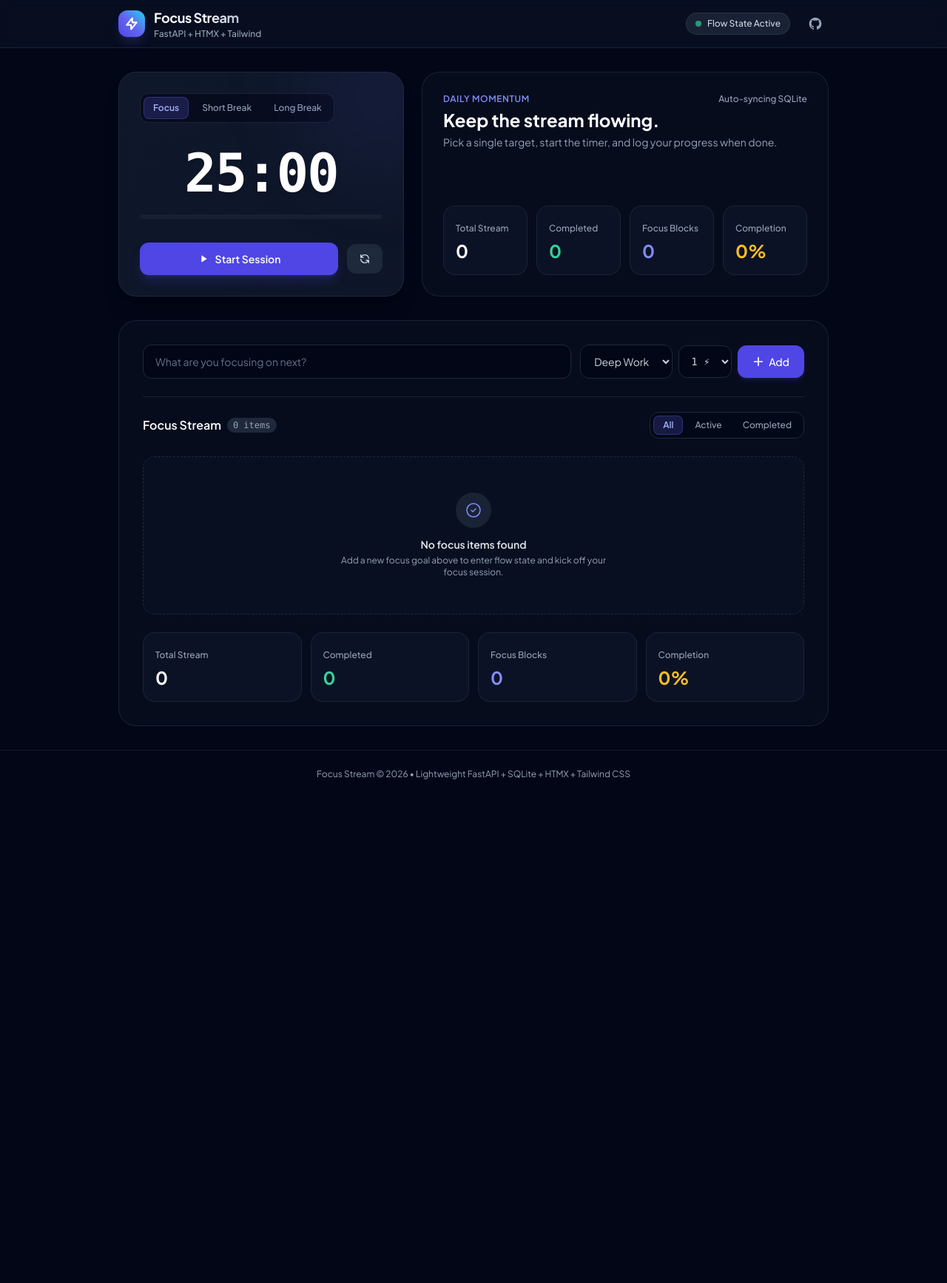
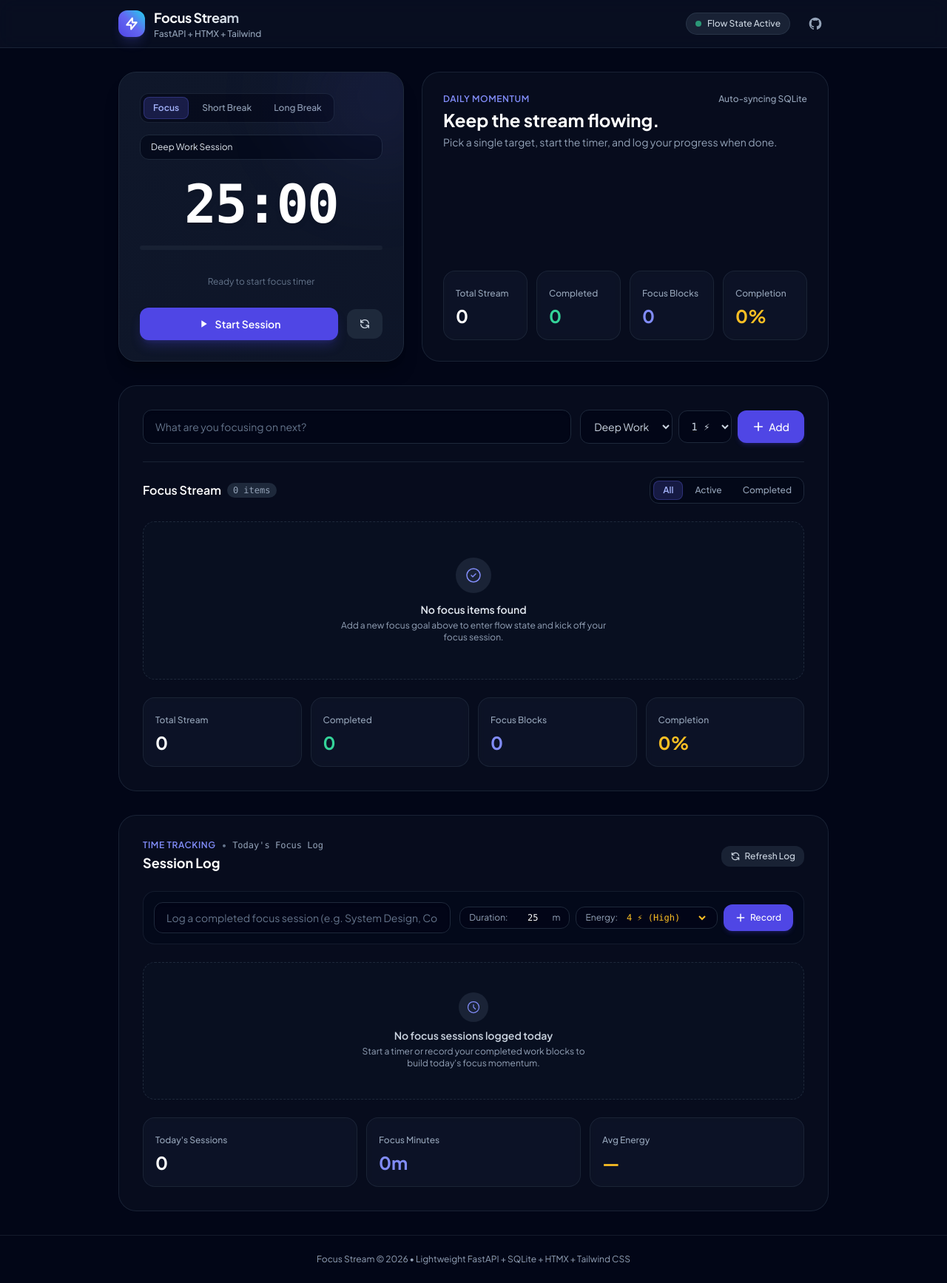
Before and after one commit to jholesek/FocusStream, a FastAPI app: page / in a window 1280 px wide. Shown: the whole page at 74% size. Before the commit the page ends 1054 px from the top, so only its background shows below. Run offline with FastAPI, Linux system fonts and the light colour scheme; some libraries are stand-ins or nearby versions.

Commit message:
feat(session-tracker): add FocusSession model and HTMX session tracking endpoints
- Add FocusSession SQLAlchemy model with task_name, duration_minutes, completed_at, and energy_rating
- Build HTMX endpoints to start timer, record completed sessions, and fetch today's session log
- Add partial templates for session row, list, and live timer status
- Expand dashboard UI to log focus sessions and view daily momentum
- Add comprehensive unit and integration tests with pytest

```diff
--- a/app/main.py
+++ b/app/main.py
@@ -3,13 +3,14 @@ from datetime import datetime, timezone
 from typing import Optional
 
 from fastapi import Depends, FastAPI, Form, HTTPException, Request, status
-from fastapi.responses import HTMLResponse, Response
+from fastapi.encoders import jsonable_encoder
+from fastapi.responses import HTMLResponse, JSONResponse, Response
 from fastapi.staticfiles import StaticFiles
 from fastapi.templating import Jinja2Templates
 from sqlalchemy.orm import Session
 
 from app.database import Base, engine, get_db
-from app.models import FocusTask
+from app.models import FocusSession, FocusTask, utc_now
 
 
 @asynccontextmanager
@@ -58,6 +59,48 @@ def query_tasks(db: Session, filter_mode: str = "all"):
     return query.order_by(FocusTask.is_completed.asc(), FocusTask.id.desc()).all()
 
 
+async def get_payload(request: Request) -> dict:
+    data = {}
+    data.update(dict(request.query_params))
+    try:
+        form = await request.form()
+        data.update(dict(form))
+    except Exception:
+        pass
+    try:
+        json_data = await request.json()
+        if isinstance(json_data, dict):
+            data.update(json_data)
+    except Exception:
+        pass
+    return data
+
+
+def query_sessions(db: Session, today_only: bool = True):
+    query = db.query(FocusSession)
+    if today_only:
+        now = datetime.now(timezone.utc)
+        start_of_today = datetime(now.year, now.month, now.day, 0, 0, 0, tzinfo=timezone.utc)
+        query = query.filter(FocusSession.completed_at >= start_of_today)
+    return query.order_by(FocusSession.completed_at.desc(), FocusSession.id.desc()).all()
+
+
+def calculate_session_stats(sessions):
+    total = len(sessions)
+    total_minutes = sum(s.duration_minutes for s in sessions)
+    rated_sessions = [s for s in sessions if s.energy_rating is not None]
+    avg_energy = (
+        round(sum(s.energy_rating for s in rated_sessions) / len(rated_sessions), 1)
+        if rated_sessions
+        else 0
+    )
+    return {
+        "total": total,
+        "total_minutes": total_minutes,
+        "avg_energy": avg_energy,
+    }
+
+
 @app.get("/health")
 def health_check():
     return {"status": "ok", "app": "Focus Stream"}
@@ -67,12 +110,16 @@ def health_check():
 def index(request: Request, db: Session = Depends(get_db)):
     tasks = query_tasks(db, filter_mode="all")
     stats = calculate_stats(db)
+    sessions = query_sessions(db, today_only=True)
+    session_stats = calculate_session_stats(sessions)
     return templates.TemplateResponse(
         request=request,
         name="index.html",
         context={
             "tasks": tasks,
             "stats": stats,
+            "sessions": sessions,
+            "session_stats": session_stats,
             "active_filter": "all",
         },
     )
@@ -202,3 +249,176 @@ def delete_task(
             "stats": stats,
         },
     )
+
+
+# =====================================================================
+# Focus Session & Timer HTMX Endpoints
+# =====================================================================
+
+@app.post("/timer/start", response_class=HTMLResponse)
+@app.post("/sessions/start", response_class=HTMLResponse)
+@app.get("/timer/start", response_class=HTMLResponse)
+async def start_timer(
+    request: Request,
+    task_name: Optional[str] = Form(None),
+    duration_minutes: Optional[int] = Form(None),
+):
+    payload = await get_payload(request)
+    name = (
+        payload.get("task_name")
+        or payload.get("title")
+        or payload.get("task")
+        or task_name
+        or "Focus Session"
+    )
+    if isinstance(name, str):
+        name = name.strip() or "Focus Session"
+
+    duration = (
+        payload.get("duration_minutes")
+        or payload.get("duration")
+        or duration_minutes
+        or 25
+    )
+    try:
+        duration = int(duration)
+    except (ValueError, TypeError):
+        duration = 25
+
+    if (
+        request.headers.get("accept") == "application/json"
+        or (request.headers.get("content-type") == "application/json" and not request.headers.get("hx-request"))
+    ):
+        return JSONResponse(
+            content={
+                "status": "started",
+                "task_name": name,
+                "duration_minutes": duration,
+                "started_at": utc_now().isoformat(),
+            }
+        )
+
+    return templates.TemplateResponse(
+        request=request,
+        name="partials/timer_status.html",
+        context={
+            "task_name": name,
+            "duration_minutes": duration,
+            "started_at": utc_now(),
+        },
+    )
+
+
+@app.post("/sessions", response_class=HTMLResponse)
+@app.post("/sessions/complete", response_class=HTMLResponse)
+@app.post("/sessions/record", response_class=HTMLResponse)
+@app.post("/timer/complete", response_class=HTMLResponse)
+async def record_session(
+    request: Request,
+    task_name: Optional[str] = Form(None),
+    duration_minutes: Optional[int] = Form(None),
+    energy_rating: Optional[int] = Form(None),
+    db: Session = Depends(get_db),
+):
+    payload = await get_payload(request)
+    name = (
+        payload.get("task_name")
+        or payload.get("title")
+        or payload.get("task")
+        or task_name
+        or "Focus Session"
+    )
+    if isinstance(name, str):
+        name = name.strip() or "Focus Session"
+
+    duration = (
+        payload.get("duration_minutes")
+        or payload.get("duration")
+        or duration_minutes
+        or 25
+    )
+    try:
+        duration = int(duration)
+    except (ValueError, TypeError):
+        duration = 25
+
+    energy = payload.get("energy_rating") or payload.get("rating") or energy_rating
+    if energy is not None:
+        try:
+            energy = int(energy)
+        except (ValueError, TypeError):
+            energy = 3
+    else:
+        energy = 3
+
+    completed_str = payload.get("completed_at")
+    completed_dt = utc_now()
+    if completed_str:
+        if isinstance(completed_str, datetime):
+            completed_dt = completed_str
+        elif isinstance(completed_str, str):
+            try:
+                completed_dt = datetime.fromisoformat(completed_str.replace("Z", "+00:00"))
+            except Exception:
+                completed_dt = utc_now()
+
+    new_session = FocusSession(
+        task_name=name,
+        duration_minutes=max(1, duration),
+        energy_rating=energy,
+        completed_at=completed_dt,
+    )
+    db.add(new_session)
+    db.commit()
+    db.refresh(new_session)
+
+    if (
+        request.headers.get("accept") == "application/json"
+        or (request.headers.get("content-type") == "application/json" and not request.headers.get("hx-request"))
+    ):
+        return JSONResponse(
+            content=jsonable_encoder(new_session.to_dict()),
+            status_code=status.HTTP_201_CREATED,
+        )
+
+    sessions = query_sessions(db, today_only=True)
+    session_stats = calculate_session_stats(sessions)
+    return templates.TemplateResponse(
+        request=request,
+        name="partials/session_list.html",
+        context={
+            "sessions": sessions,
+            "session_stats": session_stats,
+            "new_session": new_session,
+        },
+    )
+
+
+@app.get("/sessions/today", response_class=HTMLResponse)
+@app.get("/sessions", response_class=HTMLResponse)
+@app.get("/sessions/log", response_class=HTMLResponse)
+@app.get("/sessions/today/log", response_class=HTMLResponse)
+def get_today_sessions(
+    request: Request,
+    filter: str = "today",
+    all: bool = False,
+    db: Session = Depends(get_db),
+):
+    today_only = not (all or filter == "all")
+    sessions = query_sessions(db, today_only=today_only)
+    session_stats = calculate_session_stats(sessions)
+
+    if (
+        request.headers.get("accept") == "application/json"
+        and not request.headers.get("hx-request")
+    ):
+        return JSONResponse(content=jsonable_encoder([s.to_dict() for s in sessions]))
+
+    return templates.TemplateResponse(
+        request=request,
+        name="partials/session_list.html",
+        context={
+            "sessions": sessions,
+            "session_stats": session_stats,
+        },
+    )
--- a/app/templates/index.html
+++ b/app/templates/index.html
@@ -16,8 +16,20 @@
                     <button type="button" data-timer-mode="longBreak" class="px-3 py-1.5 rounded-lg text-xs font-medium text-slate-400 hover:text-slate-200 hover:bg-slate-800 transition-all">Long Break</button>
                 </div>
 
+                <!-- Active Timer Target Input -->
+                <div class="mt-4">
+                    <input
+                        type="text"
+                        id="timer-task-input"
+                        name="task_name"
+                        placeholder="Focus target (e.g. Core Feature)"
+                        value="Deep Work Session"
+                        class="w-full bg-slate-950/70 border border-slate-800 rounded-xl px-3.5 py-2 text-xs text-slate-200 placeholder-slate-500 focus:outline-none focus:ring-1 focus:ring-indigo-500/50"
+                    />
+                </div>
+
                 <!-- Clock Display -->
-                <div class="my-8 text-center">
+                <div class="my-6 text-center">
                     <div id="timer-display" class="font-mono text-6xl sm:text-7xl font-bold tracking-tight text-white drop-shadow-md">
                         25:00
                     </div>
@@ -25,11 +37,23 @@
                         <div id="timer-progress" class="bg-gradient-to-r from-indigo-500 to-cyan-400 h-1.5 rounded-full transition-all duration-300" style="width: 0%"></div>
                     </div>
                 </div>
+
+                <!-- Live HTMX Timer Status Target -->
+                <div id="timer-status" class="mb-4 min-h-[38px] flex items-center justify-center text-xs text-slate-400">
+                    <span class="text-slate-500">Ready to start focus timer</span>
+                </div>
             </div>
 
             <!-- Timer Actions -->
             <div class="flex items-center space-x-3">
-                <button id="start-pause-btn" type="button" class="flex-1 py-3 px-4 rounded-xl bg-indigo-600 hover:bg-indigo-500 text-white font-semibold text-sm transition-all duration-150 shadow-lg shadow-indigo-600/25 active:scale-[0.99] flex items-center justify-center space-x-2">
+                <button
+                    id="start-pause-btn"
+                    type="button"
+                    hx-post="/timer/start"
+                    hx-include="#timer-task-input"
+                    hx-target="#timer-status"
+                    hx-swap="innerHTML"
+                    class="flex-1 py-3 px-4 rounded-xl bg-indigo-600 hover:bg-indigo-500 text-white font-semibold text-sm transition-all duration-150 shadow-lg shadow-indigo-600/25 active:scale-[0.99] flex items-center justify-center space-x-2">
                     <svg class="w-4 h-4 fill-current" viewBox="0 0 24 24"><path d="M8 5v14l11-7z"/></svg>
                     <span>Start Session</span>
                 </button>
@@ -156,6 +180,77 @@
         <!-- Tasks Container -->
         {% include "partials/task_list.html" %}
     </div>
+
+    <!-- Focus Sessions Log -->
+    <div class="bg-slate-900/40 border border-slate-800/80 rounded-3xl p-6 sm:p-8 backdrop-blur-sm space-y-6">
+        <div class="flex flex-col sm:flex-row sm:items-center justify-between gap-4">
+            <div>
+                <div class="flex items-center space-x-2">
+                    <span class="text-xs uppercase tracking-wider font-semibold text-indigo-400">Time Tracking</span>
+                    <span class="text-xs text-slate-500">•</span>
+                    <span class="text-xs text-slate-400 font-mono">Today's Focus Log</span>
+                </div>
+                <h3 class="text-lg font-bold text-white mt-0.5">Session Log</h3>
+            </div>
+
+            <button
+                hx-get="/sessions/today"
+                hx-target="#sessions-list"
+                hx-swap="outerHTML"
+                class="px-3 py-1.5 rounded-xl text-xs font-medium bg-slate-800/80 hover:bg-slate-700/80 text-slate-300 hover:text-white transition-all flex items-center space-x-1.5 self-start sm:self-auto">
+                <svg class="w-3.5 h-3.5" fill="none" viewBox="0 0 24 24" stroke="currentColor">
+                    <path stroke-linecap="round" stroke-linejoin="round" stroke-width="2" d="M4 4v5h.582m15.356 2A8.001 8.001 0 004.582 9m0 0H9m11 11v-5h-.581m0 0a8.003 8.003 0 01-15.357-2m15.357 2H15" />
+                </svg>
+                <span>Refresh Log</span>
+            </button>
+        </div>
+
+        <!-- Quick Log Session Form -->
+        <form
+            hx-post="/sessions"
+            hx-target="#sessions-list"
+            hx-swap="outerHTML"
+            hx-on::after-request="if(event.detail.successful) this.reset()"
+            class="flex flex-col md:flex-row gap-3 bg-slate-950/40 p-3.5 rounded-2xl border border-slate-800/60">
+            <div class="flex-1 relative">
+                <input
+                    type="text"
+                    name="task_name"
+                    required
+                    placeholder="Log a completed focus session (e.g. System Design, Code Review)..."
+                    class="w-full bg-slate-950/80 border border-slate-800 rounded-xl px-4 py-2.5 text-sm text-white placeholder-slate-500 focus:outline-none focus:ring-2 focus:ring-indigo-500/50 focus:border-indigo-500 transition-all shadow-inner"
+                />
+            </div>
+            <div class="flex items-center gap-2">
+                <div class="flex items-center bg-slate-950/80 border border-slate-800 rounded-xl px-3 py-1.5 text-xs text-slate-300">
+                    <span class="text-slate-400 mr-2">Duration:</span>
+                    <input type="number" name="duration_minutes" value="25" min="1" max="480" class="w-12 bg-transparent text-white font-mono text-xs focus:outline-none text-right">
+                    <span class="ml-1 text-slate-400">m</span>
+                </div>
+                <div class="flex items-center bg-slate-950/80 border border-slate-800 rounded-xl px-3 py-1.5 text-xs text-slate-300">
+                    <span class="text-slate-400 mr-2">Energy:</span>
+                    <select name="energy_rating" class="bg-transparent text-amber-400 font-mono text-xs focus:outline-none">
+                        <option value="5">5 ⚡ (Peak)</option>
+                        <option value="4" selected>4 ⚡ (High)</option>
+                        <option value="3">3 ⚡ (Normal)</option>
+                        <option value="2">2 ⚡ (Low)</option>
+                        <option value="1">1 ⚡ (Drained)</option>
+                    </select>
+                </div>
+                <button
+                    type="submit"
+                    class="bg-indigo-600 hover:bg-indigo-500 text-white font-medium text-xs px-4 py-2.5 rounded-xl transition-all duration-150 shadow-md shadow-indigo-600/20 active:scale-[0.98] whitespace-nowrap flex items-center space-x-1.5">
+                    <svg class="w-3.5 h-3.5 stroke-[2.5]" fill="none" viewBox="0 0 24 24" stroke="currentColor">
+                        <path stroke-linecap="round" stroke-linejoin="round" d="M12 4v16m8-8H4" />
+                    </svg>
+                    <span>Record</span>
+                </button>
+            </div>
+        </form>
+
+        <!-- Sessions List partial -->
+        {% include "partials/session_list.html" %}
+    </div>
 </div>
 {% endblock %}
 
--- /dev/null
+++ b/app/templates/partials/session_list.html
@@ -0,0 +1,33 @@
+<div id="sessions-list" class="space-y-2.5">
+    {% for session in sessions %}
+        {% include "partials/session_row.html" %}
+    {% else %}
+        <div id="empty-sessions" class="text-center py-10 px-4 rounded-2xl border border-dashed border-slate-800 bg-slate-900/30">
+            <div class="w-10 h-10 mx-auto rounded-full bg-slate-800/80 flex items-center justify-center text-slate-400 mb-2">
+                <svg class="w-5 h-5 text-indigo-400" fill="none" viewBox="0 0 24 24" stroke="currentColor">
+                    <path stroke-linecap="round" stroke-linejoin="round" stroke-width="1.5" d="M12 8v4l3 3m6-3a9 9 0 11-18 0 9 9 0 0118 0z" />
+                </svg>
+            </div>
+            <h4 class="text-sm font-semibold text-slate-300">No focus sessions logged today</h4>
+            <p class="text-xs text-slate-400 mt-1 max-w-xs mx-auto">Start a timer or record your completed work blocks to build today's focus momentum.</p>
+        </div>
+    {% endfor %}
+</div>
+
+{% if session_stats %}
+<!-- Out-of-band session stats update -->
+<div id="session-stats-container" hx-swap-oob="true" class="grid grid-cols-3 gap-3">
+    <div class="bg-slate-900/60 border border-slate-800/80 rounded-2xl p-4 backdrop-blur-sm">
+        <span class="text-xs font-medium text-slate-400">Today's Sessions</span>
+        <div class="text-2xl font-bold text-white mt-1">{{ session_stats.total }}</div>
+    </div>
+    <div class="bg-slate-900/60 border border-slate-800/80 rounded-2xl p-4 backdrop-blur-sm">
+        <span class="text-xs font-medium text-slate-400">Focus Minutes</span>
+        <div class="text-2xl font-bold text-indigo-400 mt-1">{{ session_stats.total_minutes }}m</div>
+    </div>
+    <div class="bg-slate-900/60 border border-slate-800/80 rounded-2xl p-4 backdrop-blur-sm">
+        <span class="text-xs font-medium text-slate-400">Avg Energy</span>
+        <div class="text-2xl font-bold text-amber-400 mt-1">{% if session_stats.total > 0 %}{{ session_stats.avg_energy }} ⚡{% else %}—{% endif %}</div>
+    </div>
+</div>
+{% endif %}
```
Also changed, not shown: app/models.py (+19 -0 lines), app/templates/partials/session_row.html (added, +41 -0 lines), app/templates/partials/timer_status.html (added, +24 -0 lines), tests/test_app.py (+141 -0 lines), README.md.
